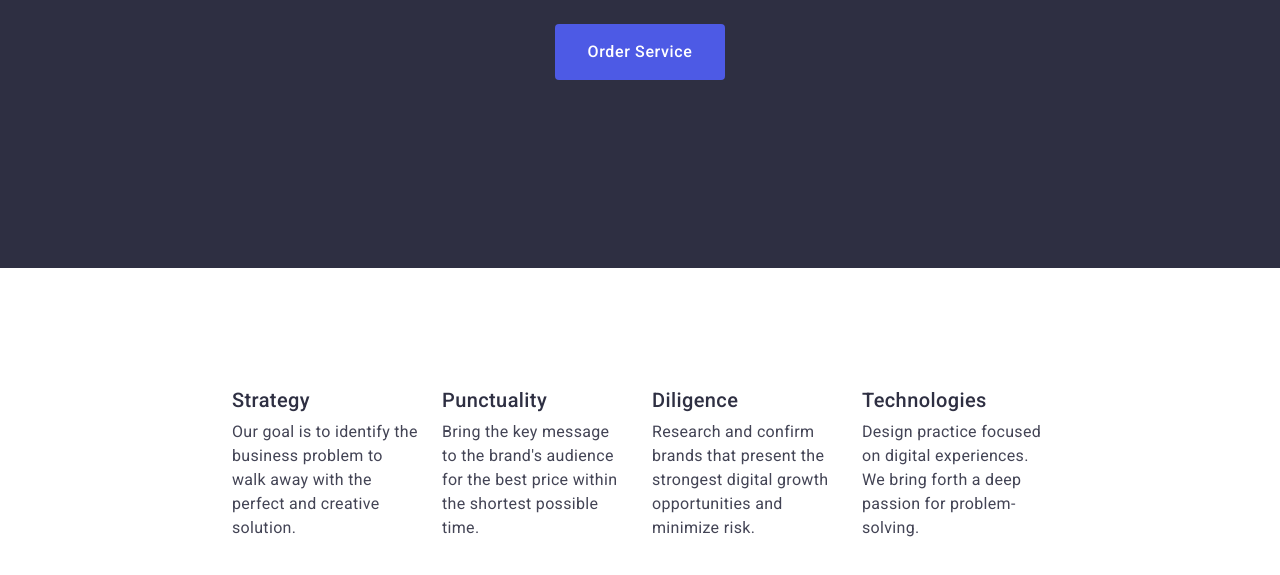
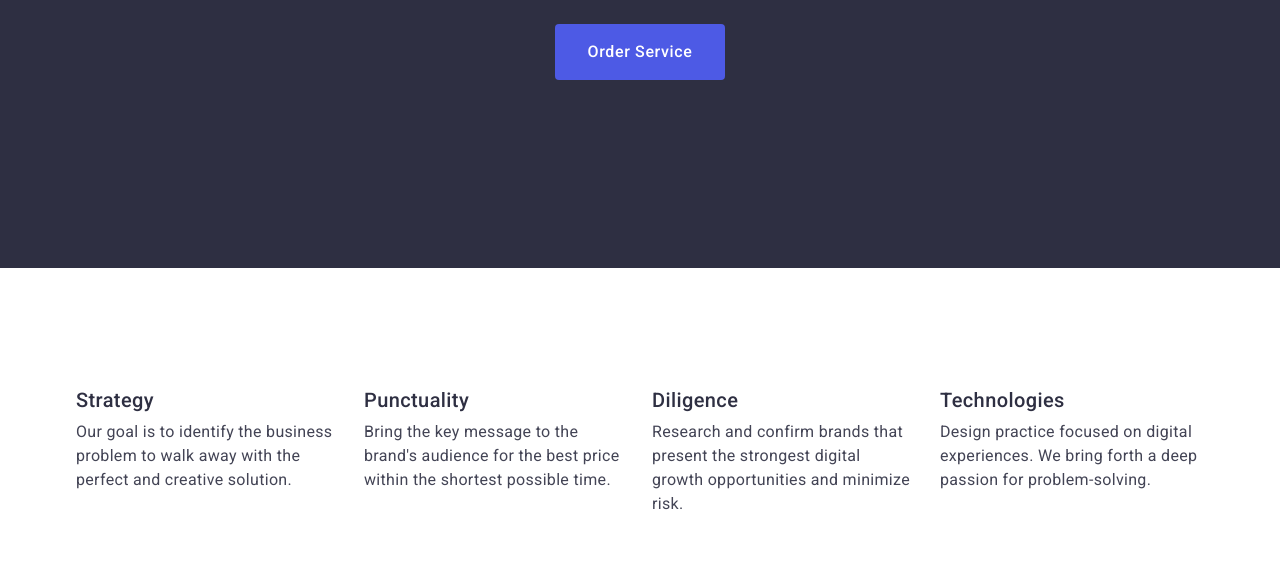
Before and after one commit to InnaLeva/goit-markup-hw-03, a plain HTML site: page index.html in a window 1280 px wide. Shown: the part 453-1028 px from the top of the page. Drawn offline with nearby package versions, Linux system fonts and the light colour scheme.

Commit message:
update scc

```diff
--- a/css/styles.css
+++ b/css/styles.css
@@ -184,15 +184,15 @@ color: #434455;
 }
 
 .features-list {
-    padding-right: 156px;
-    padding-left: 156px;
     display: flex;
     gap: 24px;
+   margin: 0;
+   padding-left: 0;
 }
+
 
 .features-item {
     flex-basis: calc((100% - 3 * 24px) / 4);
-    margin-right: 0;
 }
 
 .features-list-title {
```
